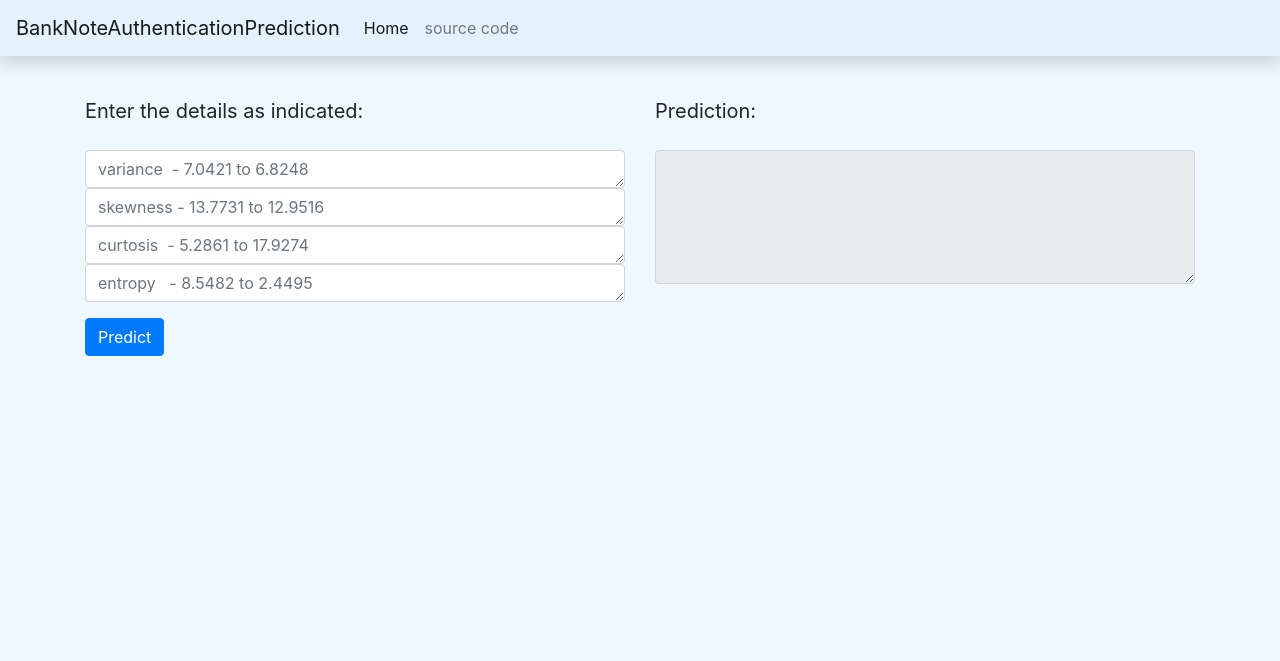
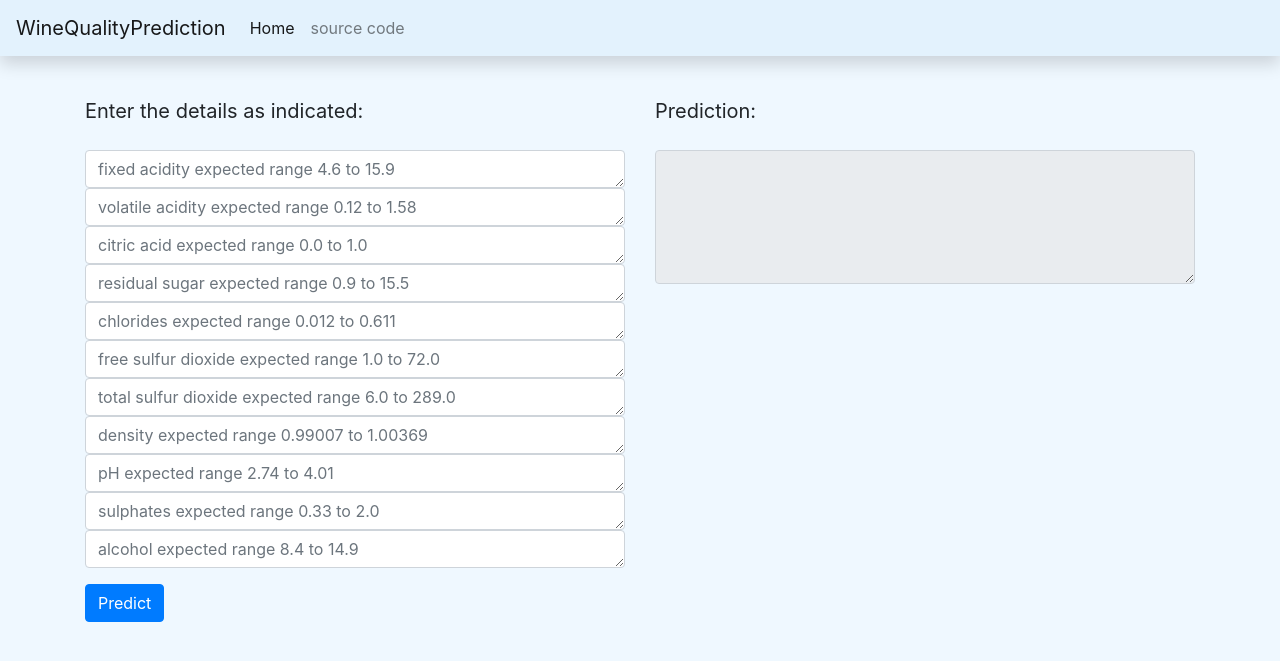
Before and after one commit to MKchethan/demo1, a Flask app: page / in a window 1280 px wide. Shown: the top 661 px of the page. Run offline with Flask 2, Linux system fonts and the light colour scheme; some libraries are stand-ins or nearby versions.

Commit message:
README updated

```diff
--- a/webapp/templates/index.html
+++ b/webapp/templates/index.html
@@ -1,7 +1,7 @@
 {% extends 'base.html' %}
 
 {% block title %}
-BankNoteAuthentication
+WineQuality
 {% endblock title %}
 
 
@@ -15,7 +15,7 @@ BankNoteAuthentication
 <!-- nav bar -->
 
 <nav class="navbar navbar-expand-lg navbar-light shadow fixed-top" style="background-color: #e3f2fd;">
-    <a class="navbar-brand" href="/">BankNoteAuthenticationPrediction</a>
+    <a class="navbar-brand" href="/">WineQualityPrediction</a>
     <button class="navbar-toggler" type="button" data-toggle="collapse" data-target="#navbarNav"
         aria-controls="navbarNav" aria-expanded="false" aria-label="Toggle navigation">
         <span class="navbar-toggler-icon"></span>
@@ -26,7 +26,7 @@ BankNoteAuthentication
                 <a class="nav-link" href="/">Home <span class="sr-only">(current)</span></a>
             </li>
             <li class="nav-item">
-                <a class="nav-link" href="https://github.com/MKchethan/banknote">source code</a>
+                <a class="nav-link" href="https://github.com/c17hawke/dvc-plus-cml-test">source code</a>
             </li>
         </ul>
     </div>
@@ -50,14 +50,29 @@ BankNoteAuthentication
                                     <p class="mb-2">Enter the details as indicated:</p>
                                 </blockquote>
                             </label>
-                            <textarea class="form-control" name="variance" rows="1"
-                                placeholder="variance  - 7.0421 to 6.8248"></textarea>
-                            <textarea class="form-control" name="skewness" rows="1"
-                                placeholder="skewness - 13.7731 to 12.9516"></textarea>
-                            <textarea class="form-control" name="curtosis" rows="1"
-                                placeholder="curtosis  - 5.2861 to 17.9274"></textarea>
-                            <textarea class="form-control" name="entropy" rows="1"
-                                placeholder="entropy   - 8.5482 to 2.4495"></textarea>
+                            <textarea class="form-control" name="fixed_acidity" rows="1"
+                                placeholder="fixed acidity expected range 4.6 to 15.9"></textarea>
+                            <textarea class="form-control" name="volatile_acidity" rows="1"
+                                placeholder="volatile acidity expected range 0.12 to 1.58"></textarea>
+                            <textarea class="form-control" name="citric_acid" rows="1"
+                                placeholder="citric acid expected range 0.0 to 1.0"></textarea>
+                            <textarea class="form-control" name="residual_sugar" rows="1"
+                                placeholder="residual sugar expected range 0.9 to 15.5"></textarea>
+                            <textarea class="form-control" name="chlorides" rows="1"
+                                placeholder="chlorides expected range 0.012 to 0.611"></textarea>
+                            <textarea class="form-control" name="free_sulfur_dioxide" rows="1"
+                                placeholder="free sulfur dioxide expected range 1.0 to 72.0"></textarea>
+                            <textarea class="form-control" name="total_sulfur_dioxide" rows="1"
+                                placeholder="total sulfur dioxide expected range 6.0 to 289.0"></textarea>
+                            <textarea class="form-control" name="density" rows="1"
+                                placeholder="density expected range 0.99007 to 1.00369"></textarea>
+                            <textarea class="form-control" name="pH" rows="1"
+                                placeholder="pH expected range 2.74 to 4.01"></textarea>
+                            <textarea class="form-control" name="sulphates" rows="1"
+                                placeholder="sulphates expected range 0.33 to 2.0"></textarea>
+                            <textarea class="form-control" name="alcohol" rows="1"
+                                placeholder="alcohol expected range 8.4 to 14.9"></textarea>
+
                         </div>
 
                         <!-- Select output language here. -->
```
Also changed, not shown: README.md.
